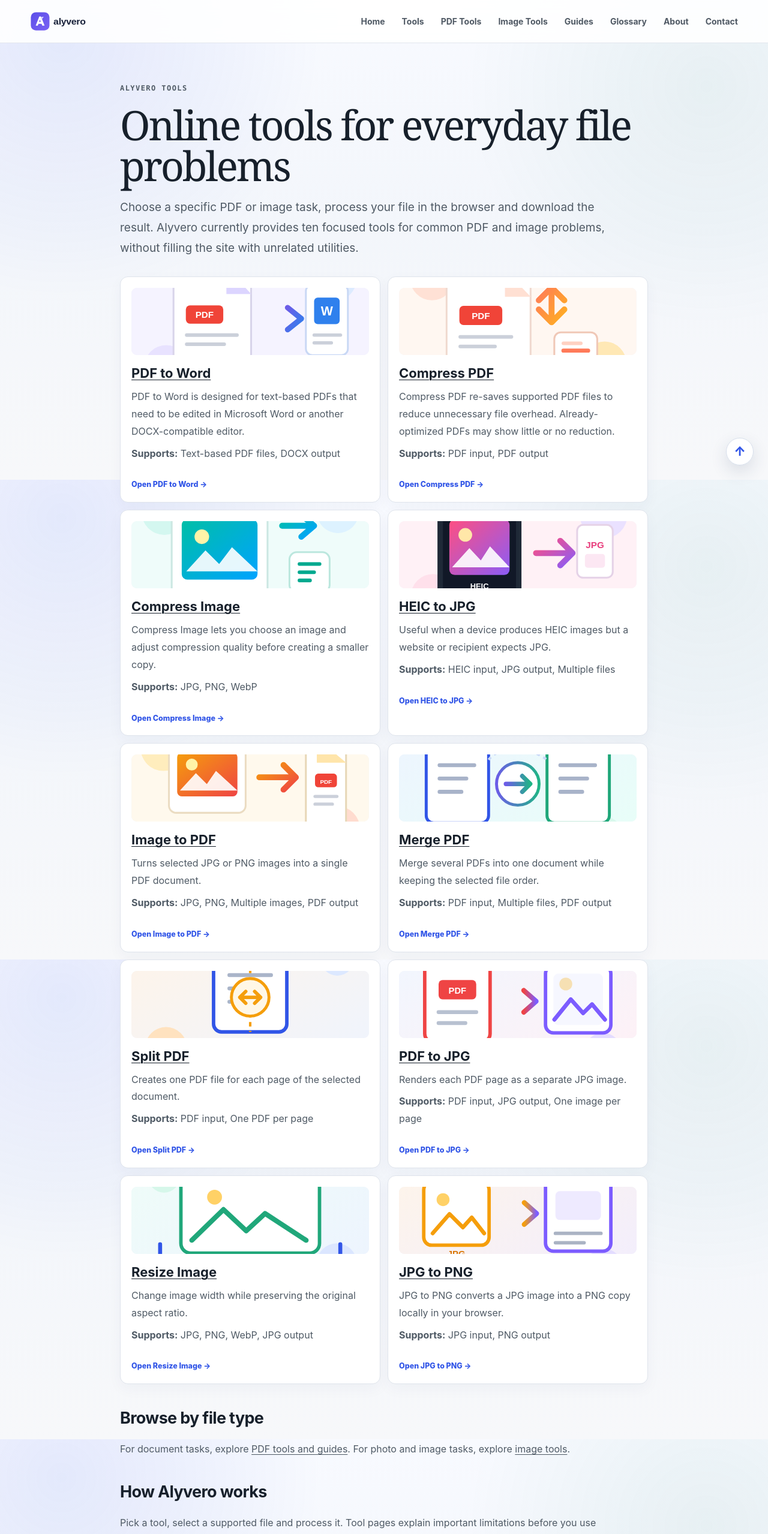
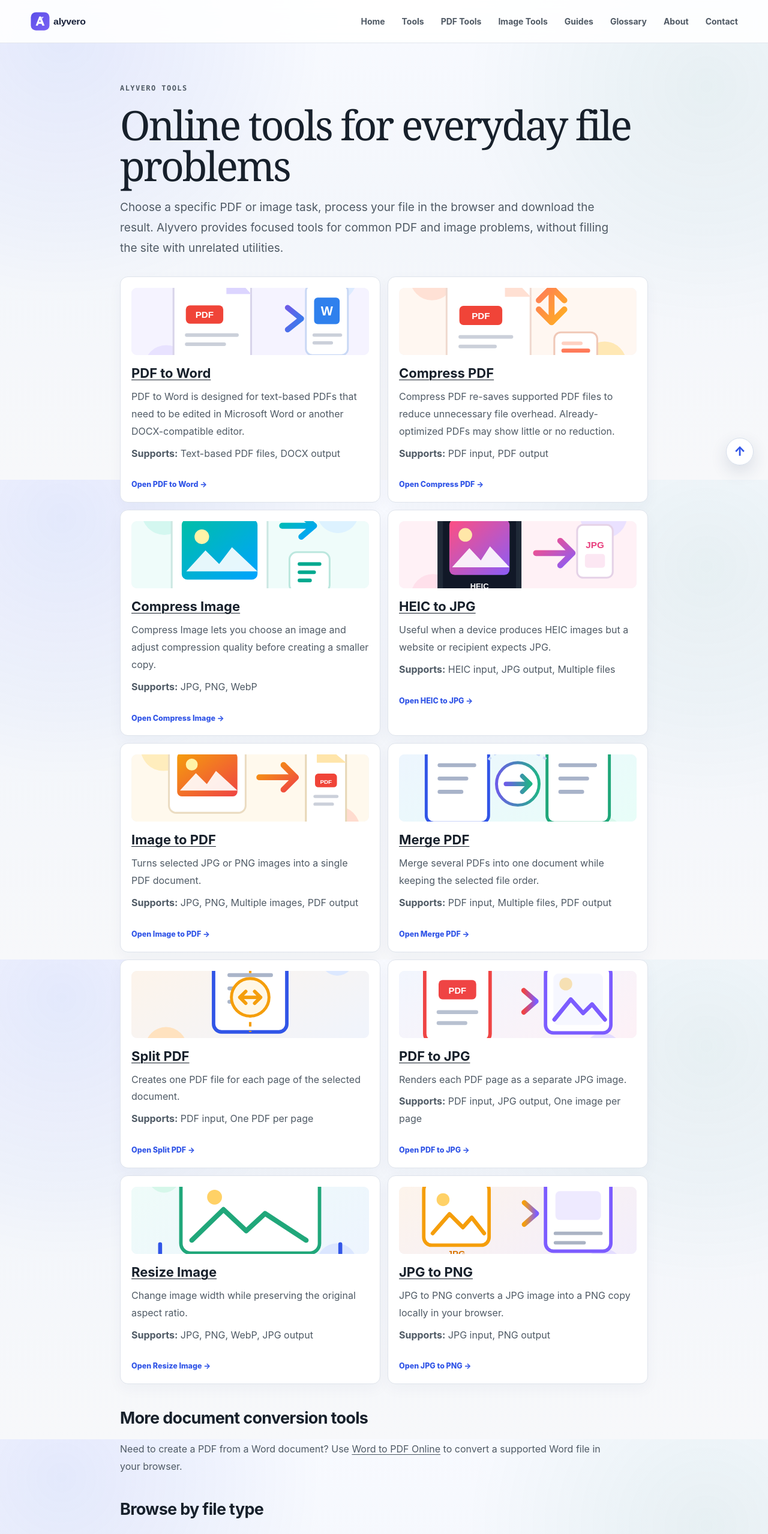
Before and after one commit to rindodi/alyvero, a Next.js app: page /tools in a window 1280 px wide. Shown: the top 2558 px of the page at 60% size. Built offline with nearby package versions, Linux system fonts and the light colour scheme.

Commit message:
Add internal link to Word to PDF tool

```diff
--- a/app/tools/page.tsx
+++ b/app/tools/page.tsx
@@ -9,11 +9,12 @@ export const metadata: Metadata = {
   alternates: { canonical: "/tools" },
   openGraph: { title: "All Online File Tools | Alyvero", description: "Browse Alyvero's PDF and image tools for common file conversion and compression problems.", url: `${siteUrl}/tools`, type: "website", images: [{ url: "/opengraph-image" }] },
 };
-const schema = { "@context":"https://schema.org","@type":"ItemList",name:"Alyvero online file tools",itemListElement:tools.map((tool,index)=>({"@type":"ListItem",position:index+1,name:tool.name,url:`${siteUrl}/${tool.slug}`})) };
+const schema = { "@context":"https://schema.org","@type":"ItemList",name:"Alyvero online file tools",itemListElement:[...tools.map((tool,index)=>({"@type":"ListItem",position:index+1,name:tool.name,url:`${siteUrl}/${tool.slug}` })), {"@type":"ListItem",position:tools.length+1,name:"Word to PDF Online",url:`${siteUrl}/word-to-pdf`}] };
 
 export default function ToolsPage(){return <div className="container content-page tools-page">
 <script type="application/ld+json" dangerouslySetInnerHTML={{__html:JSON.stringify(schema)}}/>
-<p className="eyebrow">Alyvero tools</p><h1>Online tools for everyday file problems</h1><p className="lead">Choose a specific PDF or image task, process your file in the browser and download the result. Alyvero currently provides ten focused tools for common PDF and image problems, without filling the site with unrelated utilities.</p>
+<p className="eyebrow">Alyvero tools</p><h1>Online tools for everyday file problems</h1><p className="lead">Choose a specific PDF or image task, process your file in the browser and download the result. Alyvero provides focused tools for common PDF and image problems, without filling the site with unrelated utilities.</p>
 <div className="tool-directory">{tools.map(tool=><article className="directory-card" key={tool.slug}><div className="tool-image-wrap"><img className="tool-image" src={`/illustrations/${tool.slug}.svg`} alt={`${tool.name} illustration`} /></div><h2><Link href={`/${tool.slug}`}>{tool.name}</Link></h2><p>{tool.longDescription}</p><p><strong>Supports:</strong> {tool.supported.join(", ")}</p><Link className="tool-link" href={`/${tool.slug}`}>Open {tool.name} →</Link></article>)}</div>
+<section className="content-block"><h2>More document conversion tools</h2><p>Need to create a PDF from a Word document? Use <Link href="/word-to-pdf">Word to PDF Online</Link> to convert a supported Word file in your browser.</p></section>
 <section className="content-block"><h2>Browse by file type</h2><p>For document tasks, explore <Link href="/pdf-tools">PDF tools and guides</Link>. For photo and image tasks, explore <Link href="/image-tools">image tools</Link>.</p></section><section className="content-block"><h2>How Alyvero works</h2><p>Pick a tool, select a supported file and process it. Tool pages explain important limitations before you use them, and the original file remains separate from the downloaded result.</p><p>For privacy information, see the <Link href="/privacy">Privacy Policy</Link>. For questions or reports, use <Link href="/contact">Contact Alyvero</Link>.</p></section>
 </div>}
```
